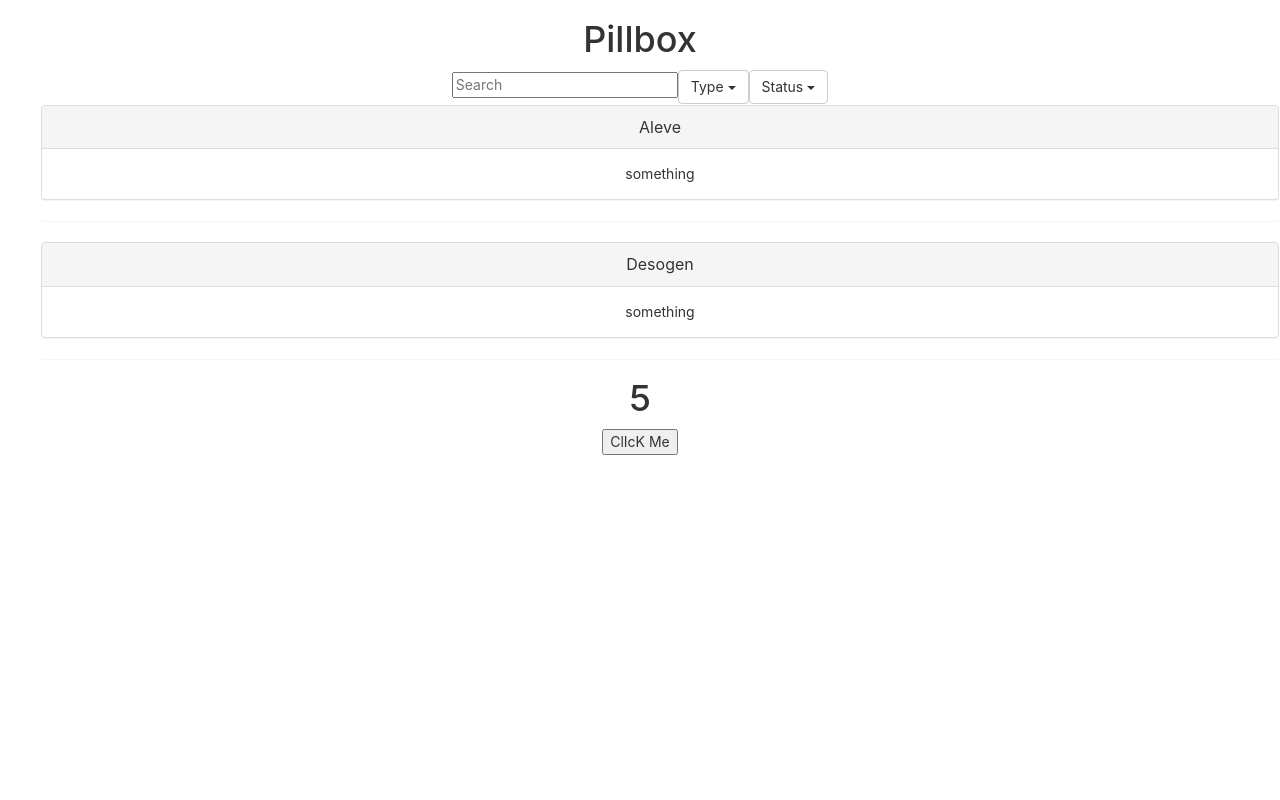
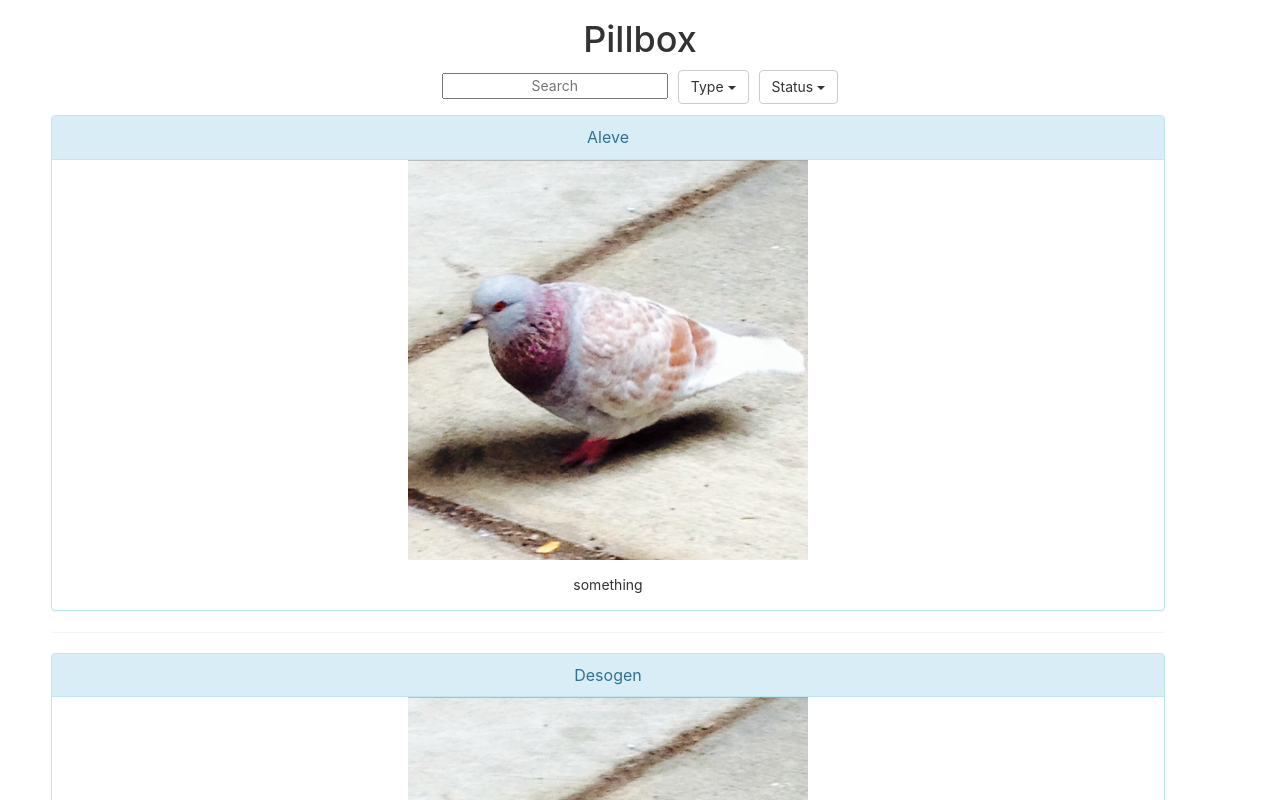
Before and after one commit to karentu/pillbox, a React (Create React App) app: page / in a window 1280 px wide. Shown: the top 800 px of the page. Built offline with nearby package versions, Linux system fonts and the light colour scheme.

Commit message:
added images

```diff
--- a/src/App.css
+++ b/src/App.css
@@ -2,31 +2,19 @@
   text-align: center;
 }
 
-.App-logo {
-  animation: App-logo-spin infinite 20s linear;
-  height: 40vmin;
+.Header {
+  border-top: 10px;
+  border-bottom: 10px;
 }
 
-.App-header {
-  background-color: #282c34;
-  min-height: 100vh;
-  display: flex;
-  flex-direction: column;
-  align-items: center;
-  justify-content: center;
-  font-size: calc(10px + 2vmin);
-  color: white;
+.pill{
+  margin: 10px;
+  width: 90%;
 }
-
-.App-link {
-  color: #61dafb;
+#searchBar{
+  text-align: center;
+  margin-top: 3px;
 }
-
-@keyframes App-logo-spin {
-  from {
-    transform: rotate(0deg);
-  }
-  to {
-    transform: rotate(360deg);
-  }
+#typeDropdown {
+  margin-left: 10px;
 }
--- a/src/App.js
+++ b/src/App.js
@@ -3,7 +3,7 @@ import './App.css';
 import List from './List';
 import FilteredList from './FilteredList';
 import Counter from './Counter';
-import Apple from './apple.png';
+import Header from './Header';
 import Meds from './medications.json';
 /*
 This list of produce that is passed into the FilteredList component.
@@ -15,7 +15,9 @@ const meds = Meds;
 class App extends Component {
   render() {
     return (
+
       <div className="App">
+        <Header />
         <FilteredList items={meds}/>
         <Counter name={'Counter'} />
       </div>
--- a/src/FilteredList.jsx
+++ b/src/FilteredList.jsx
@@ -1,5 +1,5 @@
 import React, { Component } from 'react';
-import { DropdownButton, MenuItem, ButtonToolbar, ToggleButton, ToggleButtonGroup } from 'react-bootstrap';
+import { DropdownButton, MenuItem} from 'react-bootstrap';
 import List from './List';
 
 
@@ -18,7 +18,7 @@ class FilteredList extends Component {
   onSearch = (event) => {
     this.setState({search: event.target.value.toLowerCase()});
   }
-
+  // Filter the list of displayed medications as user toggles
   filterItem = (item) => {
     console.log(this.state.status);
       if (item.type === this.state.type || this.state.type === "All") {
@@ -43,8 +43,7 @@ class FilteredList extends Component {
   render() {
     return (
       <div className="filter-list">
-        <h1>Pillbox</h1>
-        <input type="text" placeholder="Search" onChange={this.onSearch} />
+        <input id= "searchBar" type="text" placeholder="Search" onChange={this.onSearch} />
         <DropdownButton id="typeDropdown" title={"Type"}>
             <MenuItem eventKey="All" onSelect={this.selectType}>All</MenuItem>
             <MenuItem eventKey="Prescription" onSelect={this.selectType}>Prescription</MenuItem>
--- /dev/null
+++ b/src/Header.jsx
@@ -0,0 +1,14 @@
+import React, { Component } from 'react';
+import { DropdownButton, MenuItem} from 'react-bootstrap';
+
+
+
+class Header extends Component {
+  render() {
+    return (
+    <div className = 'Header'>
+      <h1>Pillbox</h1>
+    </div>)
+  }
+}
+export default Header;
--- a/src/Pill.jsx
+++ b/src/Pill.jsx
@@ -1,17 +1,18 @@
 import React, { Component } from 'react';
-import {Panel, PanelGroup} from 'react-bootstrap';
+import {Panel} from 'react-bootstrap';
 
 class Pill extends Component {
   render() {
     return ( <div key={this.props.item.name} className="pill">
                 <div className="panel">
-                  <Panel id="collapsible-panel-example-2" defaultExpanded>
+                  <Panel id="collapsible-panel-example-2" defaultExpanded bsStyle="info">
                     <Panel.Heading>
                       <Panel.Title toggle>
                         {this.props.item.name}
                       </Panel.Title>
                     </Panel.Heading>
                     <Panel.Collapse>
+                      <img src={require('./assets/'+'apple.png')} alt = {"apple"}></img>
                       <Panel.Body>
                        {this.props.item.description}
                      </Panel.Body>
--- a/src/medications.json
+++ b/src/medications.json
@@ -3,7 +3,7 @@
   "trade-name" : "Naproxen",
    "type" : "OTC",
    "dosage" : "220 mg",
-   "time" : "6",
+   "time" : "1000",
    "usage" : "asneeded",
    "description": "something"
  },
@@ -11,7 +11,7 @@
   "trade-name" : "Desogestrel",
    "type" : "Prescription",
    "dosage" : "1 pill",
-   "time" : "24",
+   "time" : "1800",
    "usage" : "ongoing",
    "description": "something"
   }
```
Also changed, not shown: src/assets/apple.png (renamed from src/apple.png).
